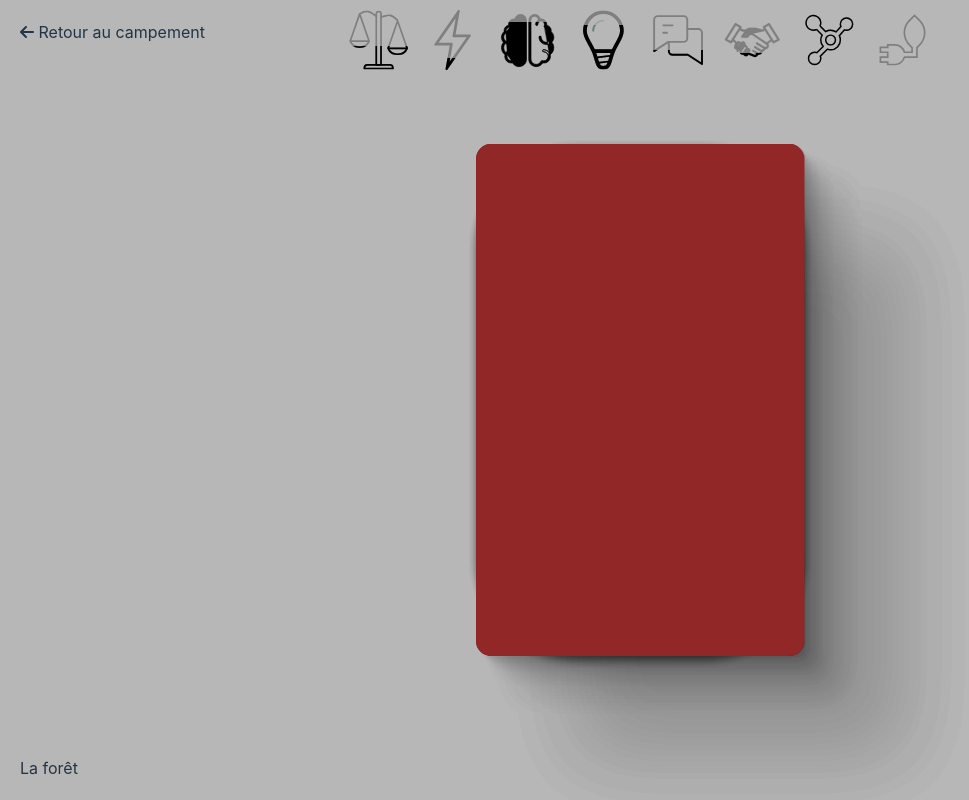
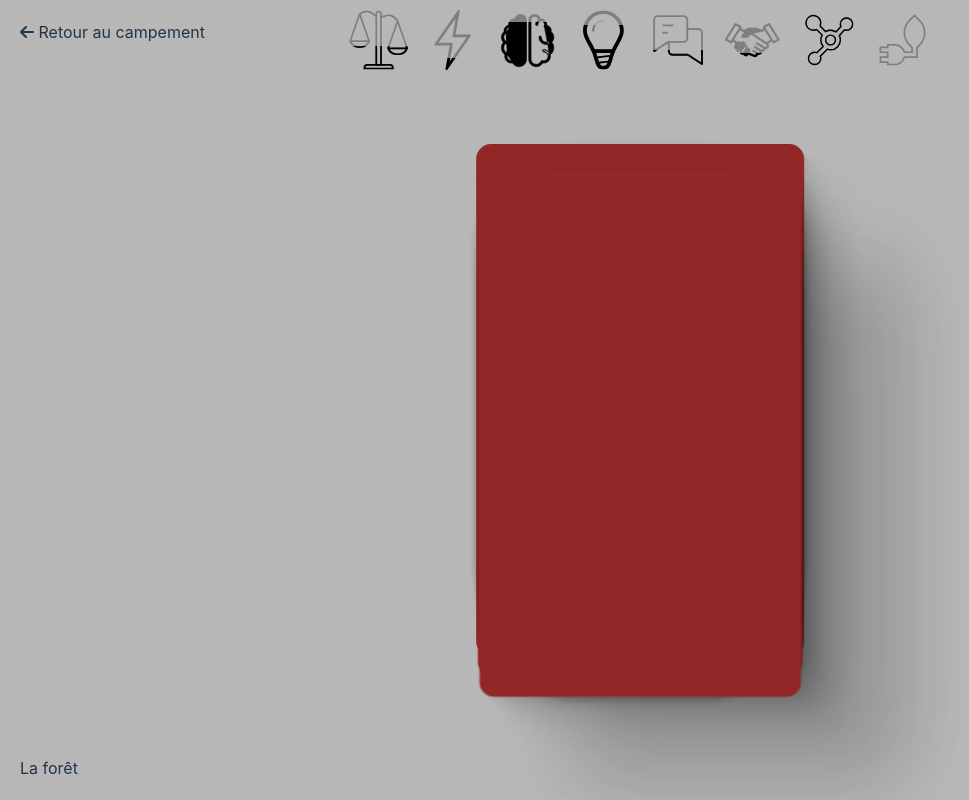
Before and after one commit to emilevl/projint-mini-jeux-durabilia, a Vue app: page / in a window 1280 px wide. Shown: the whole page, without its empty margins (0-969 px from the left). Built offline with nearby package versions, Linux system fonts and the light colour scheme.

Commit message:
Updating interface so the cards are different

```diff
--- a/src/interfaces/TheCardInterface.vue
+++ b/src/interfaces/TheCardInterface.vue
@@ -1,5 +1,5 @@
 <script setup>
-import { ref } from 'vue';
+import { ref, onMounted, onUnmounted } from 'vue';
 /* import the fontawesome core */
 import { library } from '@fortawesome/fontawesome-svg-core'
 /* import font awesome icon component */
@@ -30,10 +30,58 @@ let CARDS = ref([
   { name: 'Card 3', description: 'Lorem ipsum dolor sit amet, consectetur adipiscing elit.' }
 ])
 
+let mouseMoveHandler;
+onMounted(() => {
+  let animationDone = false;
+
+  // Wait for the initial animation to complete
+  setTimeout(() => {
+    animationDone = true;
+  }, 1000 + 500 * CARDS.value.length);
+
+  mouseMoveHandler = (event) => {
+    const windowCenterX = window.innerWidth / 2;
+    const card = document.querySelector("#cards .flip-card:first-child");
+    if (!card) return;
+
+    const cardComponent = ctx.$refs.cards[0];
+    if (!cardComponent) return;
+
+    // Get the translateY and scale values from the Vue component's style attribute
+    const translateY = cardComponent.$attrs.style.match(/translateY\(([^)]+)\)/)[1];
+    const scale = cardComponent.$attrs.style.match(/scale\(([^)]+)\)/)[1];
+
+    const tiltRange = 5; // You can adjust the tilt range as needed
+    const tilt = (event.clientX - windowCenterX) / windowCenterX * tiltRange;
+    card.style.transform = `rotate(${tilt}deg)`;
+  };
+  document.addEventListener("mousemove", mouseMoveHandler);
+});
+
+onUnmounted(() => {
+  document.removeEventListener("mousemove", mouseMoveHandler);
+});
+
 function testAnim(){ //Test for the level diffence
   RESSOURCES_NAMES.value.forEach(ressource => {
     ressource.level = Math.floor(Math.random() * 100);
   })
+}
+const iNextCard = CARDS.value.length-1;
+function turnCard() {
+  // if (iNextCard >= 0) {
+  //   anime({
+  //     targets: '.flip-card .flip-card-inner',
+  //     keyframes: [
+  //       { translateY: ['500', '0'] },
+  //       { rotateY: 180 }
+  //     ],
+  //     duration: 1000,
+  //     delay: anime.stagger(500),
+  //     easing: 'spring(1, 80, 10, 0)'
+  //   });
+  //   iNextCard--;
+  // }
 }
 
 </script>
@@ -49,7 +97,15 @@ function testAnim(){ //Test for the level diffence
 
 
       <div id="cards">
-        <Card v-for="card of CARDS" :name="card.name" :description="card.description" @click="testAnim()" :index="card.index"></Card>
+        <Card v-for="(card, index) of CARDS" :name="card.name"
+        :description="card.description"
+        @click="turnCard()"
+        :index="index" ref="cards"
+        :style="{
+          position: 'absolute',
+          top: `${50+ index}%`,
+          left: '50%'
+          }"></Card>
       </div>
     </div>
   </template>
```
